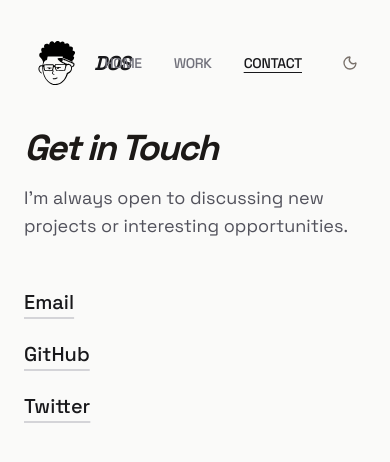
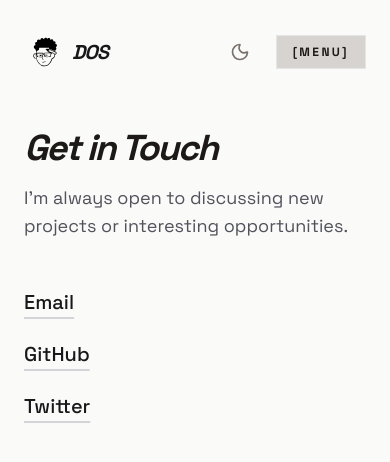
Before and after one commit to segundavid-dev/portfolio, a Next.js app: page /contact in a window 390 px wide. Shown: the top 462 px of the page. Built offline with nearby package versions, Linux system fonts and the light colour scheme.

Commit message:
style: increase nav item color on mobile to improve contrast especially for light mode

```diff
--- a/components/Header.tsx
+++ b/components/Header.tsx
@@ -20,28 +20,40 @@ export const Header = () => {
   const pathname = usePathname();
   const { theme, resolvedTheme, setTheme } = useTheme();
   const [mounted, setMounted] = useState(false);
+  const [isOpen, setIsOpen] = useState(false);
 
   useEffect(() => setMounted(true), []);
 
   const isDark = resolvedTheme === "dark";
 
+  // Prevent scroll when menu is open
+  useEffect(() => {
+    if (isOpen) {
+      document.body.style.overflow = "hidden";
+    } else {
+      document.body.style.overflow = "unset";
+    }
+  }, [isOpen]);
+
   return (
-    <header className="fixed top-0 left-0 right-0 z-50 flex items-center justify-between px-6 py-8 md:px-12 pointer-events-none">
-      <Link href="/" className="group pointer-events-auto flex items-center gap-2">
+    <>
+      <header className="fixed top-0 left-0 right-0 z-[60] flex items-center justify-between px-6 py-8 md:px-12 pointer-events-none">
+        <Link href="/" onClick={() => setIsOpen(false)} className="group pointer-events-auto flex items-center gap-2">
           <Image
             src="/icon.svg"
             alt="DOS logo"
-          width={62}
-          height={62}
-          className="dark:invert"
+            width={48}
+            height={48}
+            className="dark:invert w-10 h-10 md:w-12 md:h-12"
           />
           <span className="text-xl font-bold tracking-tighter text-zinc-900 dark:text-zinc-100 italic transition-transform group-hover:scale-105 inline-block">
             DOS
           </span>
         </Link>
 
-      <div className="flex items-center gap-8 pointer-events-auto">
-        <nav className="flex gap-8">
+        <div className="flex items-center gap-4 md:gap-8 pointer-events-auto">
+          {/* Desktop Navigation */}
+          <nav className="hidden md:flex gap-8 mr-4">
             {navItems.map((item) => (
               <Link
                 key={item.path}
@@ -57,9 +69,10 @@ export const Header = () => {
             ))}
           </nav>
 
+          {/* Theme Toggle */}
           <button
             onClick={() => setTheme(isDark ? "light" : "dark")}
-          className="relative flex items-center justify-center w-8 h-8 rounded-full hover:bg-stone-200 dark:hover:bg-stone-800 transition-colors cursor-pointer"
+            className="relative flex items-center justify-center w-10 h-10 rounded-full hover:bg-stone-200 dark:hover:bg-stone-800 transition-colors cursor-pointer"
             aria-label="Toggle theme"
           >
             <AnimatePresence mode="wait" initial={false}>
@@ -72,15 +85,60 @@ export const Header = () => {
                   transition={{ duration: 0.2, ease: "easeInOut" }}
                 >
                   {isDark ? (
-                  <Sun className="w-4 h-4 text-stone-400 hover:text-stone-100 transition-colors" />
+                    <Sun className="w-5 h-5 text-stone-400 hover:text-stone-100 transition-colors" />
                   ) : (
-                  <Moon className="w-4 h-4 text-stone-500 hover:text-stone-900 transition-colors" />
+                    <Moon className="w-5 h-5 text-stone-500 hover:text-stone-900 transition-colors" />
                   )}
                 </motion.div>
               )}
             </AnimatePresence>
           </button>
+
+          {/* Hamburger Menu Toggle (Mobile Only) */}
+          <button
+            onClick={() => setIsOpen(!isOpen)}
+            className="md:hidden text-xs font-black uppercase tracking-[0.2em] px-4 py-2 bg-stone-300 dark:bg-stone-900 border border-stone-200 dark:border-stone-800 hover:bg-stone-200 dark:hover:bg-stone-800 transition-all cursor-pointer z-[70]"
+          >
+            {isOpen ? "[CLOSE]" : "[MENU]"}
+          </button>
         </div>
       </header>
+
+      {/* Full-screen Menu Overlay (Mobile Only) */}
+      <AnimatePresence>
+        {isOpen && (
+          <motion.div
+            initial={{ opacity: 0, y: -20 }}
+            animate={{ opacity: 1, y: 0 }}
+            exit={{ opacity: 0, y: -20 }}
+            transition={{ duration: 0.4, ease: [0.22, 1, 0.36, 1] }}
+            className="md:hidden fixed inset-0 z-[55] bg-stone-50/95 dark:bg-stone-950/95 backdrop-blur-md flex flex-col items-center justify-center"
+          >
+            <nav className="flex flex-col items-center gap-8">
+              {navItems.map((item, index) => (
+                <motion.div
+                  key={item.path}
+                  initial={{ opacity: 0, y: 20 }}
+                  animate={{ opacity: 1, y: 0 }}
+                  transition={{ delay: 0.1 + index * 0.1 }}
+                >
+                  <Link
+                    href={item.path}
+                    onClick={() => setIsOpen(false)}
+                    className={`text-4xl font-black tracking-tighter uppercase transition-all hover:italic hover:scale-105 inline-block ${
+                      pathname === item.path
+                        ? "text-zinc-900 dark:text-zinc-100 italic underline underline-offset-8 decoration-4"
+                        : "text-zinc-500 dark:text-zinc-400 hover:text-zinc-900 dark:hover:text-zinc-100"
+                    }`}
+                  >
+                    {item.name}
+                  </Link>
+                </motion.div>
+              ))}
+            </nav>
+          </motion.div>
+        )}
+      </AnimatePresence>
+    </>
   );
 };
```
Lines whose indentation alone changed are shown as unchanged.
